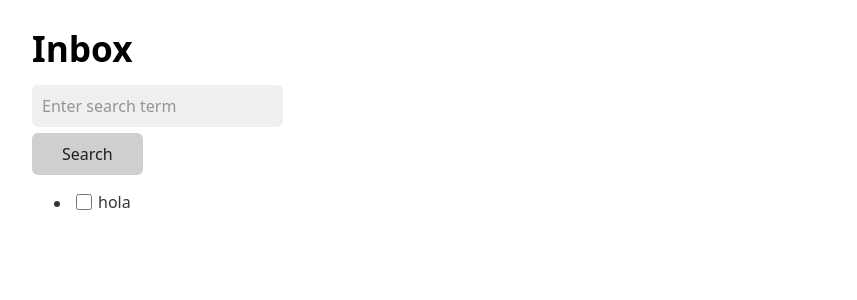
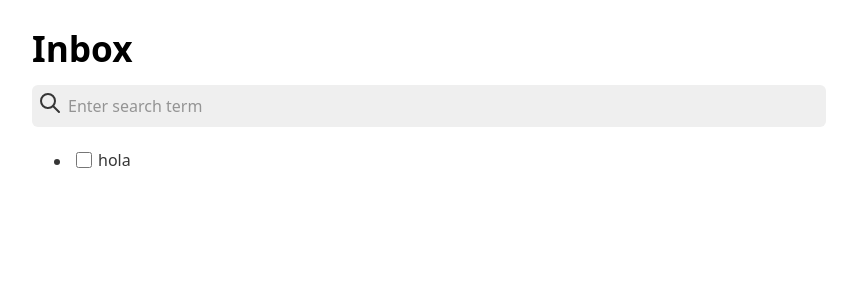
Before and after one commit to isaaleonardo/inbox-app, a React (Vite) app: page / in a window 1280 px wide. Shown: the top 300 px of the page, without its empty margins (208-1065 px from the left). Built offline with nearby package versions, Linux system fonts and the light colour scheme.

Commit message:
Create styles from Search component

```diff
--- /dev/null
+++ b/src/components/Search.css
@@ -0,0 +1,18 @@
+.form {
+  position: relative;
+}
+
+.label {
+  display: flex;
+}
+
+.search-icon {
+  position: absolute;
+  top: 6px;
+  left: 6px;
+}
+
+input[type='text'] {
+  flex-grow: 1;
+  padding-inline-start: 36px;
+}
--- a/src/components/Search.jsx
+++ b/src/components/Search.jsx
@@ -1,8 +1,14 @@
+import './Search.css'
+
 export function Search () {
   return (
-    <form>
-      <input type='text' placeholder='Enter search term' />
-      <input type='submit' value='Search' />
+    <form className='form'>
+      <label className='label'>
+        <div className='search-icon'>
+          <svg xmlns='http://www.w3.org/2000/svg' width='24' height='24' viewBox='0 0 24 24' fill='none' stroke='currentColor' stroke-width='2' stroke-linecap='round' stroke-linejoin='round' class='icon icon-tabler icons-tabler-outline icon-tabler-search'><path stroke='none' d='M0 0h24v24H0z' fill='none' /><path d='M10 10m-7 0a7 7 0 1 0 14 0a7 7 0 1 0 -14 0' /><path d='M21 21l-6 -6' /></svg>
+        </div>
+        <input type='text' placeholder='Enter search term' />
+      </label>
     </form>
   )
 }
```
